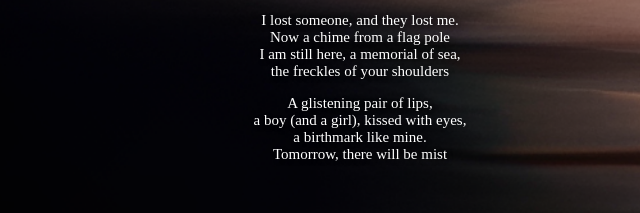
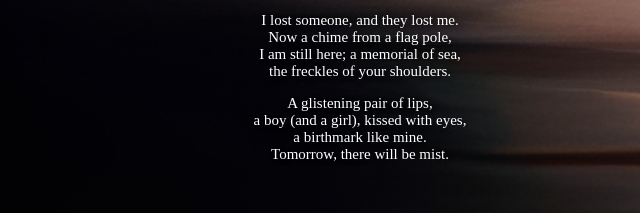
Before and after one commit to kevinhowbrook/kevinhowbrook.github.io, a plain HTML site: page index.html in a window 1280 px wide. Shown: the part 396-609 px from the top of the page, 280-920 px from the left. Drawn offline with Linux system fonts and the light colour scheme.

Commit message:
Update index.html

```diff
--- a/index.html
+++ b/index.html
@@ -38,14 +38,14 @@ I missed, I am missing, I am the longing<br>
 that you were beside me.</p>
 
 <p>I lost someone, and they lost me.<br>
-Now a chime from a flag pole<br>
-I am still here, a memorial of sea,<br>
-the freckles of your shoulders</p>
+Now a chime from a flag pole,<br>
+I am still here; a memorial of sea,<br>
+the freckles of your shoulders.</p>
 
 <p>A glistening pair of lips,<br>
 a boy (and a girl), kissed with eyes,<br>
 a birthmark like mine.<br>
-Tomorrow, there will be mist</p>
+Tomorrow, there will be mist.</p>
     </div>
 </body>
 </html>
```
